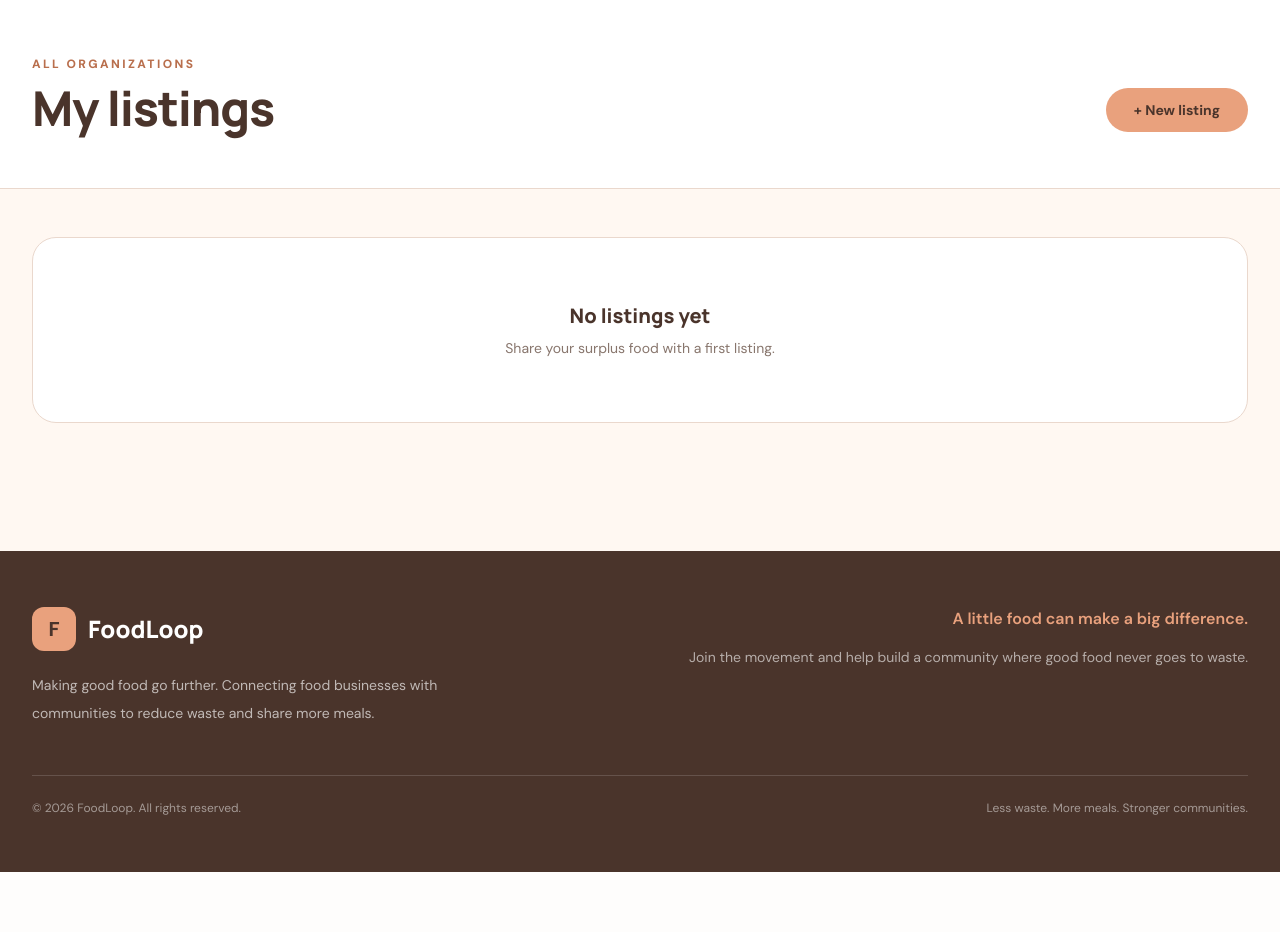
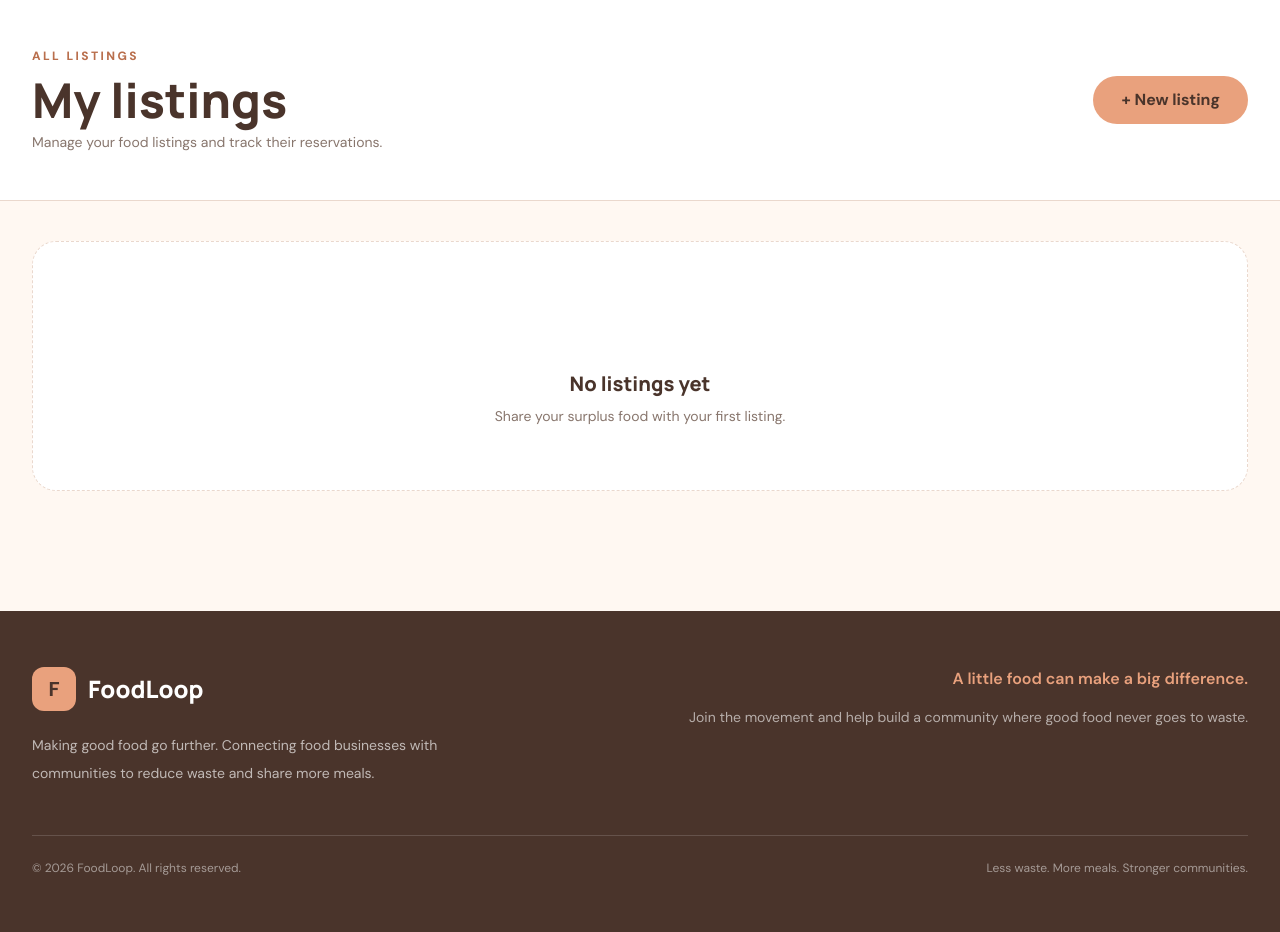
Before and after one commit to Rowannnk/Foodshare, a Laravel app: template resources/views/userzone/food-listings/index.blade.php in a window 1280 px wide. Shown: the part 81-1013 px from the top of the page. Before the commit the page ends 953 px from the top, so only its background shows below. Run offline with Laravel 12, Linux system fonts and the light colour scheme; the template is opened without the code that fills it, so the values that code supplies are empty; a user stored in the database is signed in; data comes from the database, SQL or seed files in the repository; some libraries are stand-ins or nearby versions.

Commit message:
style: redesign my listings page with management cards

```diff
--- a/resources/views/userzone/food-listings/index.blade.php
+++ b/resources/views/userzone/food-listings/index.blade.php
@@ -1,24 +1,26 @@
 <x-layouts.public title="My listings - FoodLoop">
-
     <section class="border-b border-[#EAD8CD] bg-white">
-        <div class="mx-auto flex max-w-7xl flex-col justify-between gap-6 px-6 py-14 sm:flex-row sm:items-end lg:px-8">
+        <div class="mx-auto flex max-w-7xl flex-col justify-between gap-6 px-6 py-12 sm:flex-row sm:items-center lg:px-8">
             <div>
                 <p class="text-xs font-extrabold uppercase tracking-[0.2em] text-[#B96F4D]">
-                    {{ auth()->user()->isAdmin() ? 'All organizations' : 'Your organizations' }}
+                    {{ auth()->user()->isAdmin() ? 'All listings' : 'Your food sharing' }}
                 </p>
-                <h1 class="brand-font mt-3 text-4xl font-extrabold tracking-tight text-[#4A342B] sm:text-5xl">
+                <h1 class="brand-font mt-3 text-4xl font-extrabold text-[#4A342B] sm:text-5xl">
                     My listings
                 </h1>
+                <p class="mt-2 text-sm text-[#88766D]">
+                    Manage your food listings and track their reservations.
+                </p>
             </div>
 
             <a href="{{ route('my-listings.create') }}"
-               class="w-fit rounded-full bg-[#E9A17D] px-7 py-3 text-sm font-bold text-[#4A342B] transition hover:bg-[#D98E69]">
+               class="w-fit rounded-full bg-[#E9A17D] px-7 py-3 font-bold text-[#4A342B] transition hover:bg-[#D98E69]">
                 + New listing
             </a>
         </div>
     </section>
 
-    <section class="mx-auto max-w-7xl px-6 py-12 lg:px-8">
+    <section class="mx-auto max-w-7xl px-6 py-10 lg:px-8">
 
         @error('listing')
             <p class="mb-6 rounded-2xl border border-red-200 bg-red-50 px-5 py-4 text-sm font-semibold text-red-700">
@@ -27,66 +29,105 @@
         @enderror
 
         @if ($listings->isEmpty())
-            <div class="rounded-3xl border border-[#EAD8CD] bg-white px-6 py-16 text-center">
-                <h2 class="brand-font text-xl font-extrabold text-[#4A342B]">No listings yet</h2>
-                <p class="mt-2 text-sm text-[#88766D]">Share your surplus food with a first listing.</p>
+            <div class="rounded-3xl border border-dashed border-[#EAD8CD] bg-white px-6 py-16 text-center">
+                <x-heroicon-o-shopping-bag class="mx-auto h-12 w-12 text-[#B96F4D]" />
+                <h2 class="brand-font mt-4 text-xl font-extrabold text-[#4A342B]">
+                    No listings yet
+                </h2>
+                <p class="mt-2 text-sm text-[#88766D]">
+                    Share your surplus food with your first listing.
+                </p>
             </div>
         @else
-            <div class="overflow-x-auto rounded-[1.5rem] border border-[#EAD8CD] bg-white">
-                <table class="w-full text-left text-sm">
-                    <thead class="border-b border-[#EAD8CD] bg-[#FFF8F2] text-xs uppercase tracking-widest text-[#A18F84]">
-                        <tr>
-                            <th class="px-6 py-4">Title</th>
-                            <th class="px-6 py-4">Organization</th>
-                            <th class="px-6 py-4">Category</th>
-                            <th class="px-6 py-4">Qty</th>
-                            <th class="px-6 py-4">Status</th>
-                            <th class="px-6 py-4">Reservations</th>
-                            <th class="px-6 py-4 text-right">Actions</th>
-                        </tr>
-                    </thead>
-                    <tbody class="divide-y divide-[#EAD8CD]">
+            <div class="mb-6 flex items-center justify-between">
+                <p class="text-sm text-[#88766D]">
+                    Showing <span class="font-bold text-[#4A342B]">{{ $listings->count() }}</span>
+                    of <span class="font-bold text-[#4A342B]">{{ $listings->total() }}</span> listings
+                </p>
+            </div>
+            <div class="space-y-5">
                 @foreach ($listings as $listing)
-                            <tr>
-                                <td class="px-6 py-4 font-semibold text-[#4A342B]">
-                                    <a href="{{ route('my-listings.show', $listing) }}" class="flex items-center gap-3 hover:underline">
-                                        <x-listing-thumb :listing="$listing" />
-                                        {{ $listing->title }}
-                                    </a>
-                                </td>
-                                <td class="px-6 py-4 text-[#88766D]">{{ $listing->organization->name }}</td>
-                                <td class="px-6 py-4 text-[#88766D]">{{ $listing->foodCategory->name }}</td>
-                                <td class="px-6 py-4">{{ $listing->quantity }}</td>
-                                <td class="px-6 py-4">
+                    <div class="group overflow-hidden rounded-3xl border border-[#EAD8CD] bg-white transition hover:border-[#D9B69F] hover:shadow-lg hover:shadow-[#4A342B]/5">
+                        <a href="{{ route('my-listings.show', $listing) }}"
+                        class="block p-5 sm:p-6">
+
+                            <div class="flex flex-col gap-5 sm:flex-row">
+                                <div class="shrink-0 overflow-hidden rounded-2xl bg-[#FFF8F2] sm:w-48">
+                                    <x-listing-thumb :listing="$listing" size="h-40 w-full" />
+                                </div>
+                                <div class="flex min-w-0 flex-1 flex-col justify-between gap-4">
+                                    <div>
+                                        <div class="flex flex-wrap items-center justify-between gap-3">
+                                            <span class="text-xs font-bold uppercase tracking-widest text-[#B96F4D]">
+                                                {{ $listing->foodCategory->name }}
+                                            </span>
+
                                             <span class="rounded-full bg-[#F7E8DE] px-3 py-1 text-xs font-bold capitalize text-[#8E583D]">
                                                 {{ $listing->status->value }}
                                             </span>
-                                </td>
-                                <td class="px-6 py-4">{{ $listing->reservations_count }}</td>
-                                <td class="px-6 py-4">
-                                    <div class="flex items-center justify-end gap-3">
+                                        </div>
+
+                                        <h2 class="brand-font mt-3 text-xl font-extrabold text-[#4A342B] transition group-hover:text-[#B96F4D]">
+                                            {{ $listing->title }}
+                                        </h2>
+
+                                        <p class="mt-2 text-sm text-[#88766D]">
+                                            {{ $listing->organization->name }}
+                                        </p>
+                                    </div>
+
+                                    <div class="flex flex-wrap gap-3">
+                                        <div class="rounded-xl bg-[#FFF8F2] px-4 py-3">
+                                            <p class="text-xs text-[#88766D]">Quantity</p>
+                                            <p class="mt-1 font-extrabold text-[#4A342B]">
+                                                {{ $listing->quantity }} items
+                                            </p>
+                                        </div>
+
+                                        <div class="rounded-xl bg-[#FFF8F2] px-4 py-3">
+                                            <p class="text-xs text-[#88766D]">Reservations</p>
+                                            <p class="mt-1 font-extrabold text-[#4A342B]">
+                                                {{ $listing->reservations_count }}
+                                            </p>
+                                        </div>
+                                    </div>
+
+                                </div>
+                            </div>
+                        </a>
+                        <div class="flex items-center justify-between border-t border-[#EAD8CD] bg-[#FFFCF9] px-5 py-4 sm:px-6">
+                            <a href="{{ route('my-listings.show', $listing) }}"
+                            class="text-sm font-bold text-[#88766D] transition hover:text-[#B96F4D]">
+                                View details →
+                            </a>
+
+                            <div class="flex items-center gap-5">
                                 <a href="{{ route('my-listings.edit', $listing) }}"
-                                           class="font-semibold text-[#B96F4D] hover:underline">Edit</a>
+                                class="text-sm font-bold text-[#B96F4D] transition hover:underline">
+                                    Edit
+                                </a>
 
-                                        <form method="POST" action="{{ route('my-listings.destroy', $listing) }}"
+                                <form method="POST"
+                                    action="{{ route('my-listings.destroy', $listing) }}"
                                     onsubmit="return confirm('Delete this listing?')">
                                     @csrf
                                     @method('DELETE')
-                                            <button type="submit" class="font-semibold text-red-600 hover:underline">
+
+                                    <button type="submit"
+                                            class="text-sm font-bold text-red-600 transition hover:underline">
                                         Delete
                                     </button>
                                 </form>
                             </div>
-                                </td>
-                            </tr>
-                        @endforeach
-                    </tbody>
-                </table>
                         </div>
 
+                    </div>
+                @endforeach
+            </div>
             <div class="mt-10">
                 {{ $listings->links() }}
             </div>
+
         @endif
     </section>
 
```
Lines whose indentation alone changed are shown as unchanged.
